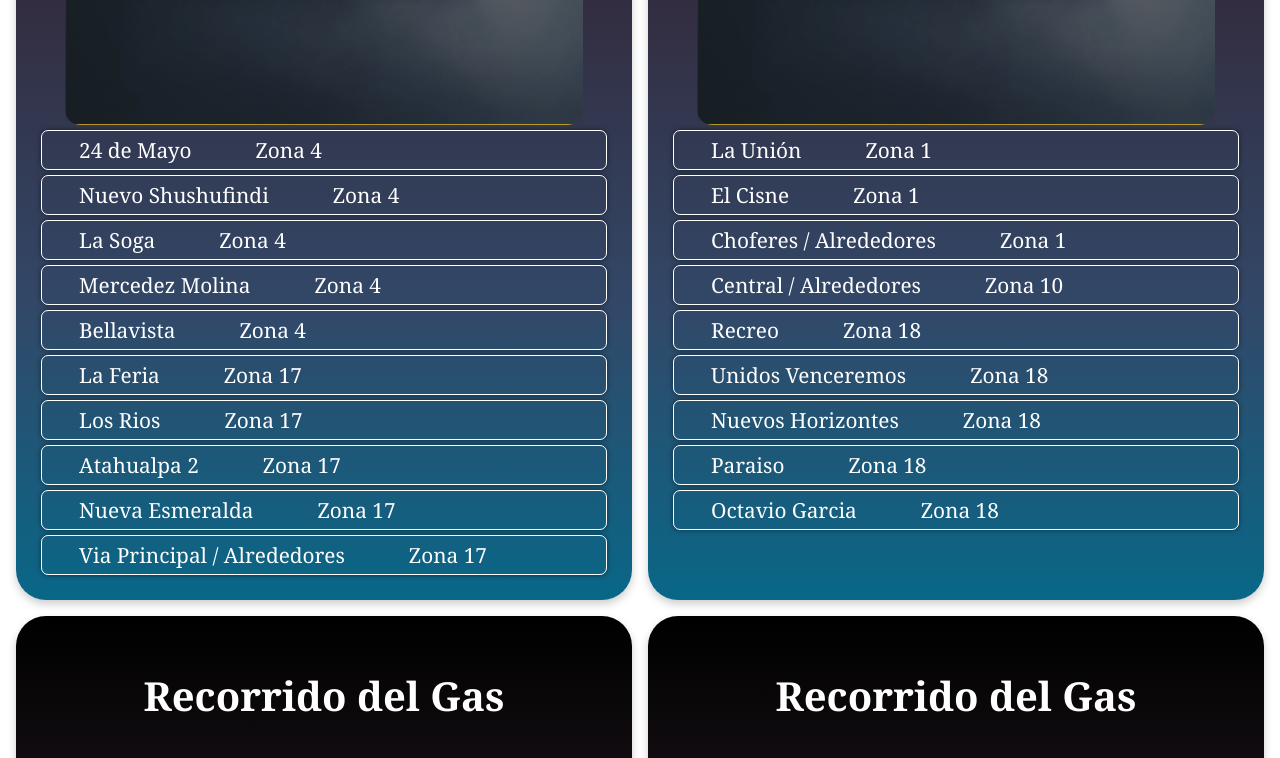
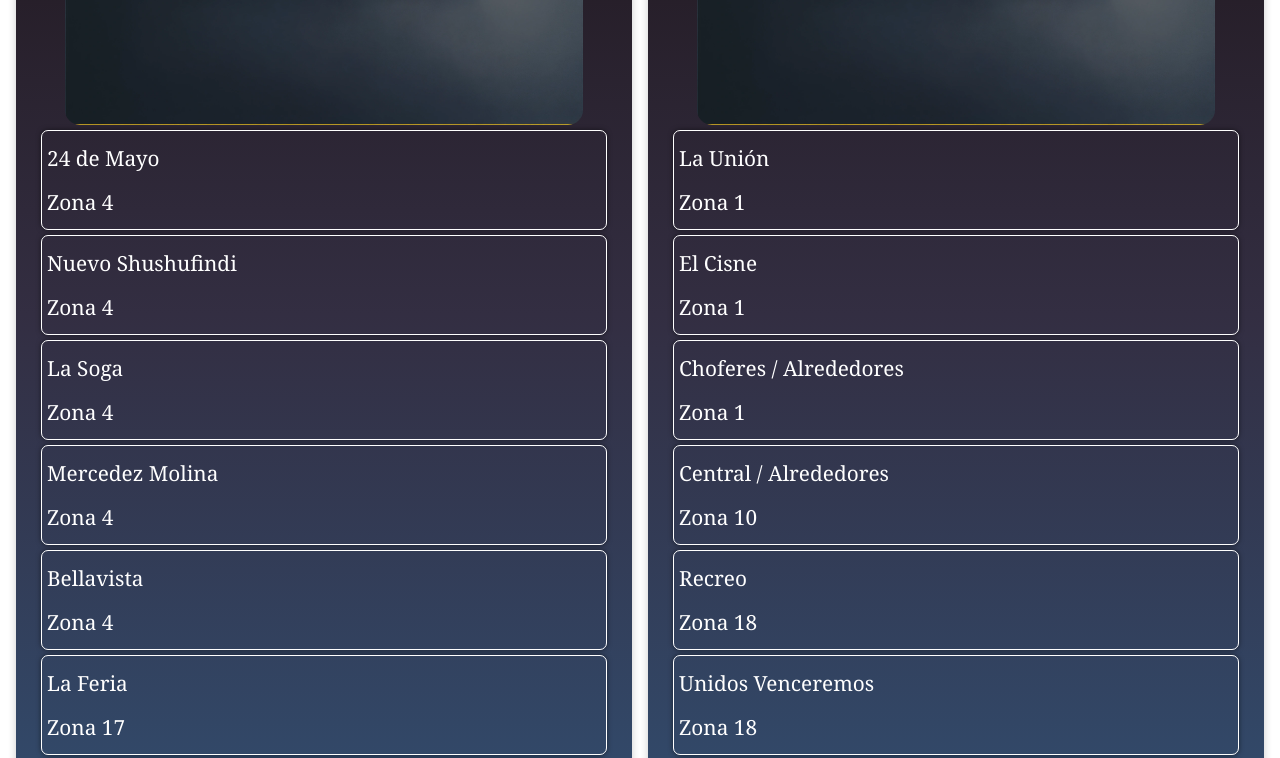
Before and after one commit to JuanISolis/Hostpot, a React (Vite) app: page /recorrido_del_gas in a window 1280 px wide. Shown: the part 1040-1798 px from the top of the page. Built offline with nearby package versions, Linux system fonts and the light colour scheme.

Commit message:
agregandotrest

```diff
--- a/src/interfaces/recorrido_gas/gasCard.module.css
+++ b/src/interfaces/recorrido_gas/gasCard.module.css
@@ -32,9 +32,14 @@
 
 li span {
     list-style: none;
-    margin: 0.5rem 2rem;
+    margin: 0.5rem 0;
     font-size: 1.3rem;
 
+}
+
+li {
+    display: flex;
+    flex-direction: column;
 }
 
 .gasCard__list {
```
